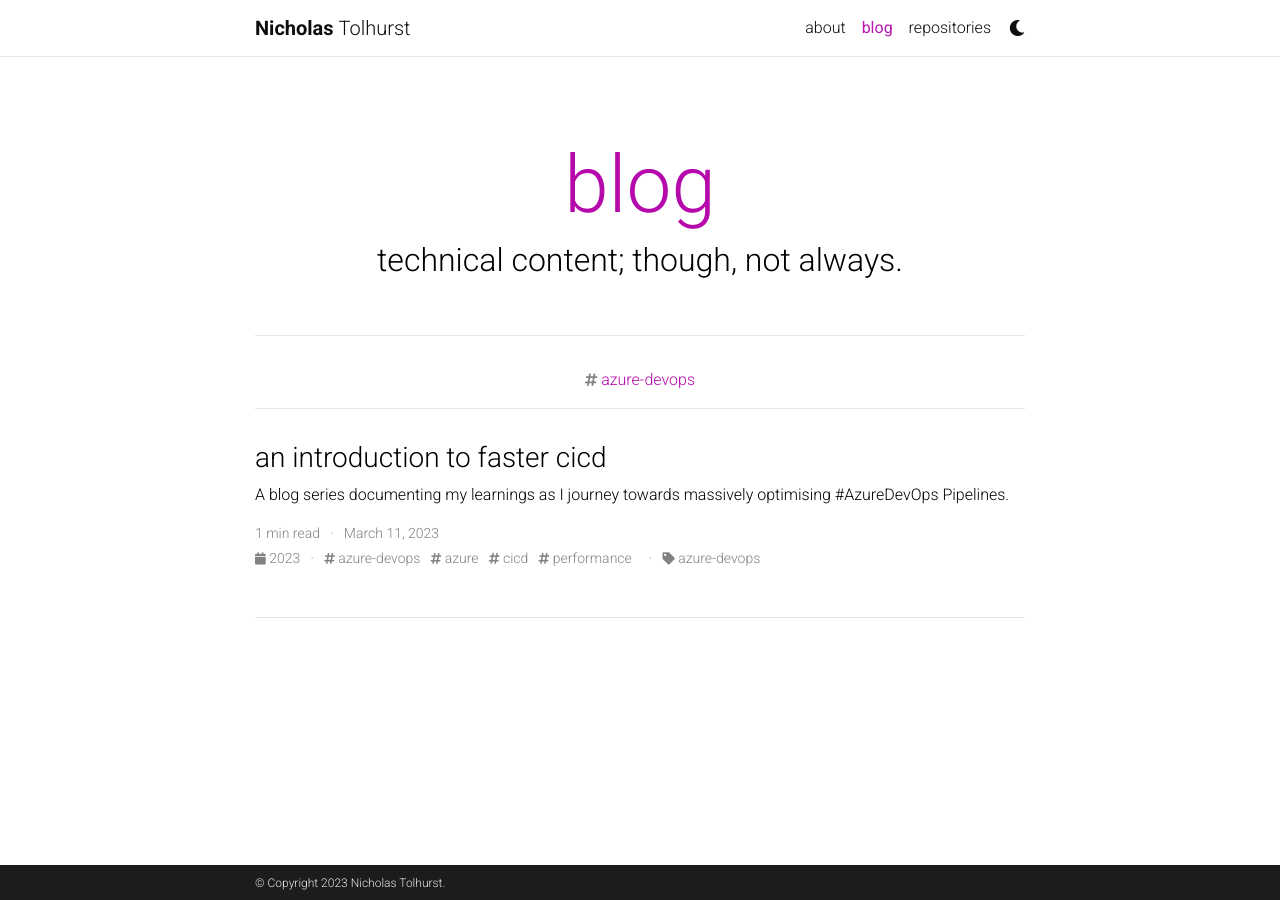
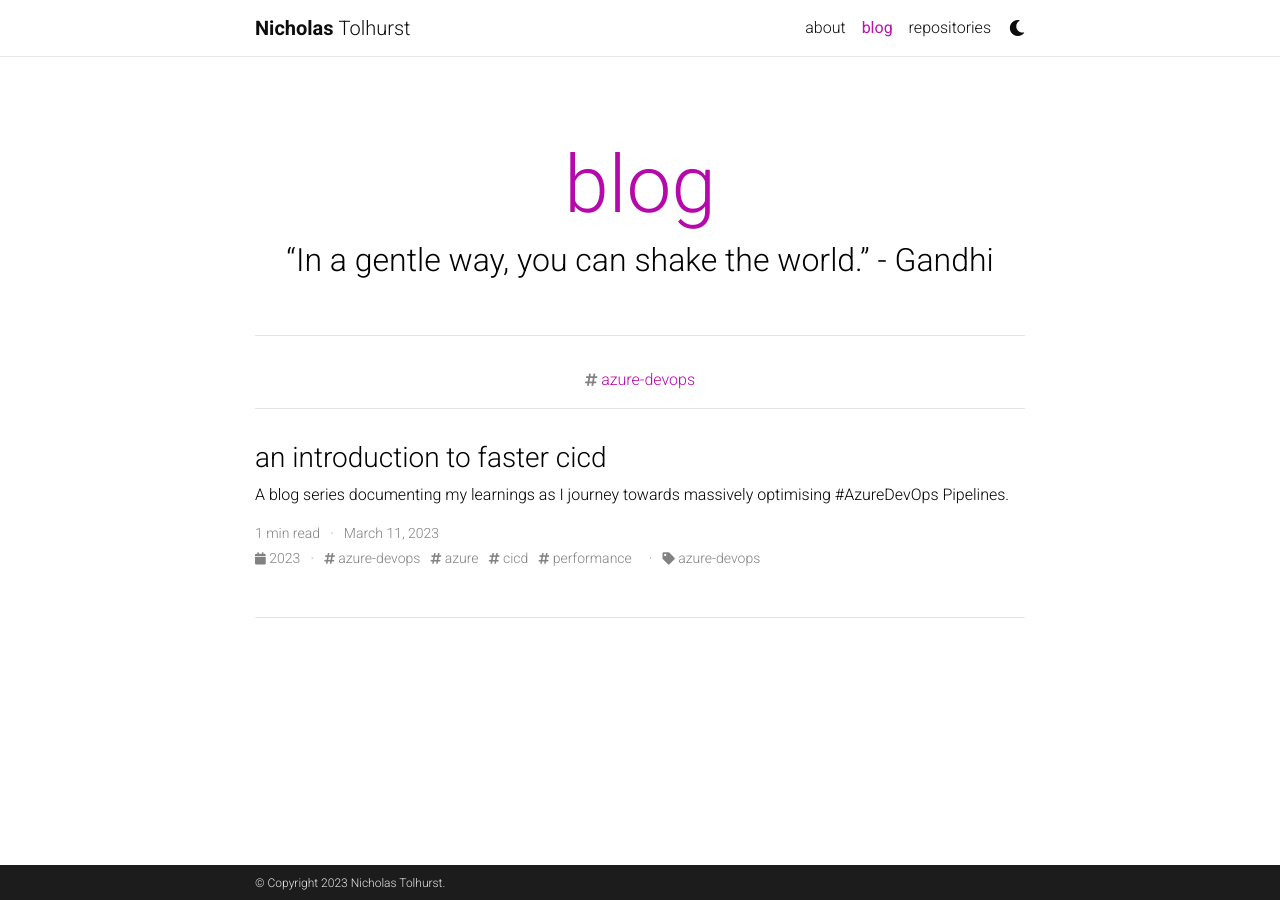
Before and after one commit to nicktolhurst/nicktolhurst.github.io, a Jekyll site: the page built from blog/index.html, in a window 1280 px wide. Built offline with Jekyll 4.4.1, drawn with Linux system fonts in a browser that asks for light colours; full-size pictures stand in for the smaller copies a plugin makes; the list of posts is cut into pages by our own code; comment, search, counter and statistics services are not loaded; a style sheet for code colours, icons or effects is not loaded.

Commit message:
updates quote on blog

```diff
--- a/_config.yml
+++ b/_config.yml
@@ -111,7 +111,7 @@ bing_site_verification:  # out your bing-site-verification ID (Bing Webmaster)
 
 blog_name: blog # blog_name will be displayed in your blog page
 blog_nav_title: blog # your blog must have a title for it to be displayed in the nav bar
-blog_description: technical content; though, not always.
+blog_description: “In a gentle way, you can shake the world.” - Gandhi
 permalink: /blog/:year/:title/
 
 # Pagination
```
Also changed, not shown: _posts/2023-03-11-faster-ci-introduction.md (+1 -1 lines).
